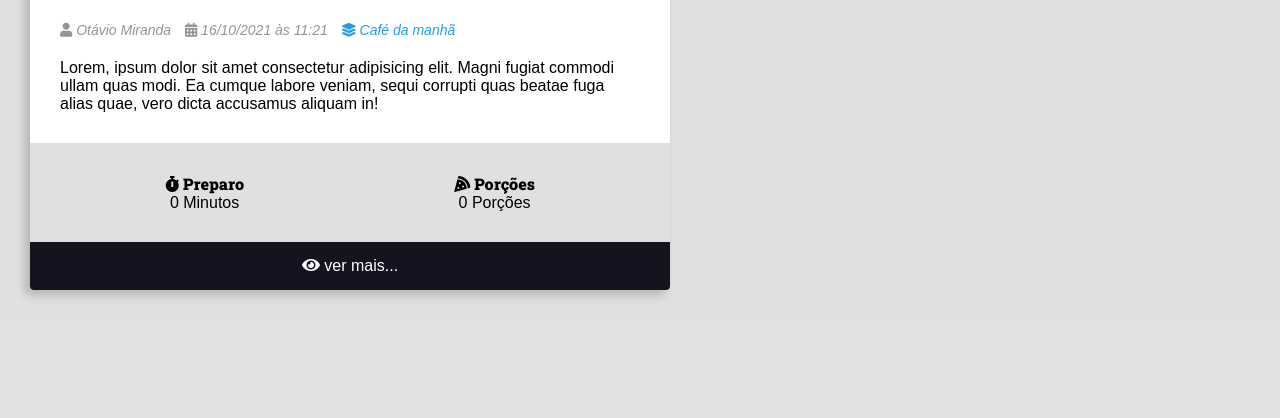
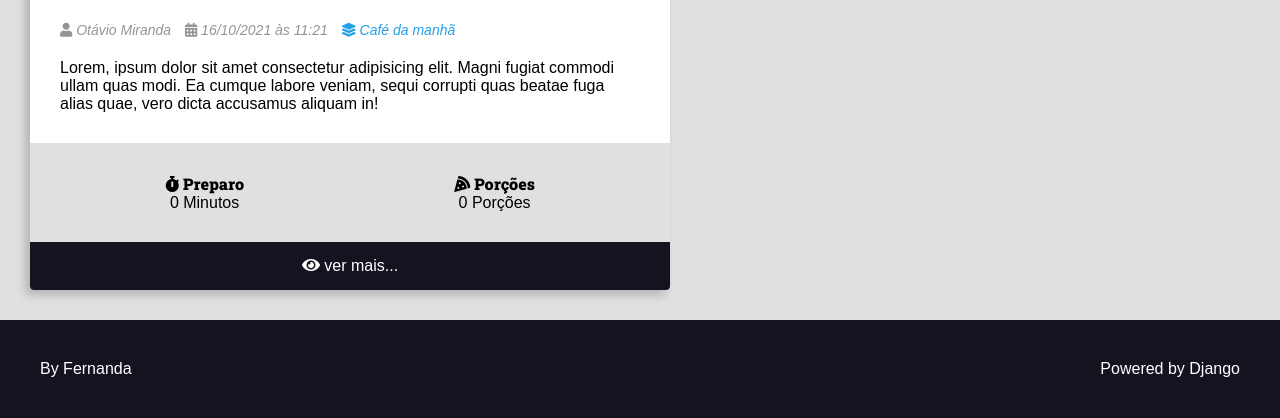
Before and after one commit to FernandaAssuncao/ProjetoDjango2, a Django app: page / in a window 1280 px wide. Shown: the part 637-1055 px from the top of the page. Before the commit the page ends 936 px from the top, so only its background shows below. Run offline with Django 5.2, Linux system fonts and the light colour scheme; grey boxes labelled with a size stand in for pictures from a placeholder-image service; some libraries are stand-ins or nearby versions.

Commit message:
Adicionando o footer

```diff
--- /dev/null
+++ b/recipes/templates/recipes/partials/footer.html
@@ -0,0 +1,9 @@
+<footer class="main-footer">
+  <div class="developer">
+    <a href="https://www.otaviomiranda.com.br/" target="_blank" rel="noreferrer noopener">By Fernanda</a>
+  </div>
+
+  <div class="powered">
+    <a href="https://www.djangoproject.com/" target="_blank" rel="noreferrer noopener">Powered by Django</a>
+  </div>
+</footer>
--- a/recipes/templates/recipes/partials/head.html
+++ b/recipes/templates/recipes/partials/head.html
@@ -250,6 +250,25 @@
             filter: brightness(2);
         }
 
+        .main-footer {
+            display: flex;
+            align-items: center;
+            justify-content: space-between;
+            background: var(--color-primary-dark);
+            color: var(--color-white);
+            padding: var(--spacing-gutter-large);
+        }
+
+        .main-footer a {
+            color: var(--color-white);
+            text-decoration: none;
+            transition: all 300ms ease-in-out;
+        }
+
+        .main-footer a:hover {
+            filter: brightness(.8);
+        }
+
     </style>
 
 </head>
--- /dev/null
+++ b/recipes/templates/recipes/partials/recipe.html
@@ -0,0 +1,53 @@
+<div class="recipe recipe-list-item">
+    <div class="recipe-cover">
+        <img src="https://dummyimage.com/1280x720/eb99eb/0a0a0a.png" alt="temporario">
+    </div>
+    <div class="recipe-title-container">
+        <h2 class="recipe-title">bla bla bla bla bla.</h2>
+    </div>
+
+    <div class="recipe-author">
+        <span class="recipe-author-item">
+            <i class="fas fa-user"></i>
+            Otávio Miranda
+        </span>
+        <span class="recipe-author-item">
+            <i class="fas fa-calendar-alt"></i>
+            16/10/2021 às 11:21
+        </span>
+        <span class="recipe-author-item">
+            <a href="/recipes/category/cafe-da-manha/">
+                <i class="fas fa-layer-group"></i>
+                <span>Café da manhã</span>
+            </a>
+        </span>
+    </div>
+
+    <div class="recipe-content">
+        <p>Lorem, ipsum dolor sit amet consectetur adipisicing elit. Magni fugiat commodi ullam quas modi.
+            Ea cumque labore veniam, sequi corrupti quas beatae fuga alias quae, vero dicta accusamus
+            aliquam in!</p>
+    </div>
+
+    <div class="recipe-meta-container">
+        <div class="recipe-meta recipe-preparation">
+            <h3 class="recipe-meta-title"><i class="fas fa-stopwatch"></i> Preparo</h3>
+            <div class="recipe-meta-text">
+                0 Minutos
+            </div>
+        </div>
+        <div class="recipe-meta recipe-servings">
+            <h3 class="recipe-meta-title"><i class="fas fa-pizza-slice"></i> Porções</h3>
+            <div class="recipe-meta-text">
+                0 Porções
+            </div>
+        </div>
+    </div>
+
+    <footer class="recipe-footer">
+        <a class="recipe-read-more button button-dark button-full-width" href="/recipes/3/">
+            <i class="fas fa-eye"></i>
+            <span>ver mais...</span>
+        </a>
+    </footer>
+</div>
```
Also changed, not shown: recipes/templates/recipes/pages/home.html (+2 -53 lines).
